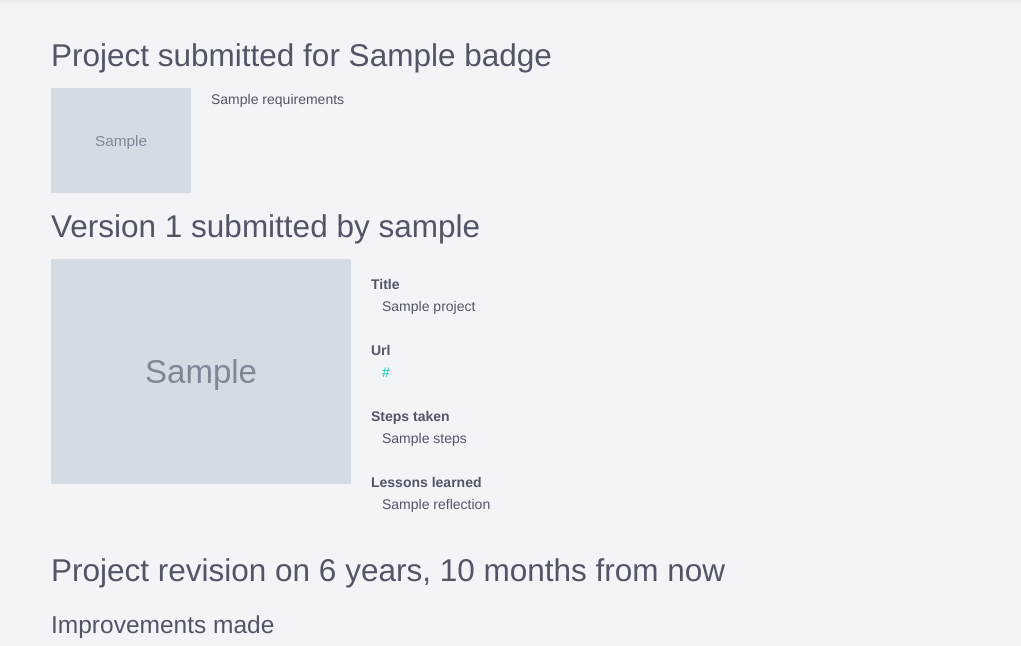
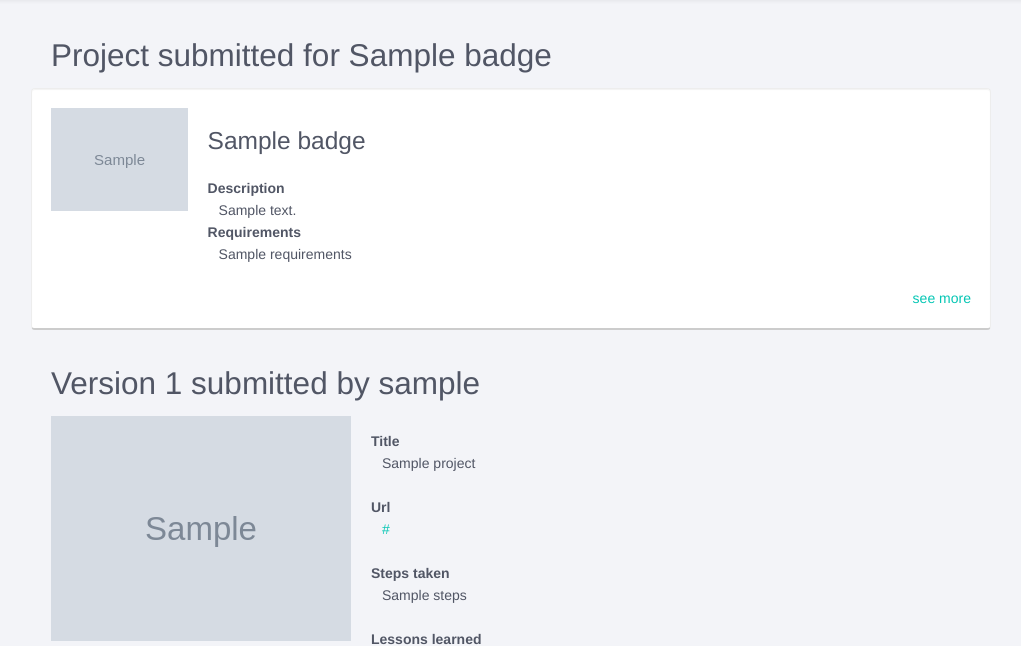
Before and after one commit to p2pu/badges, a Django app: template badges/templates/project/view.html in a window 1280 px wide. Shown: the part 42-688 px from the top of the page, without its empty margins (119-1140 px from the left). Run offline with Django 3.2, Linux system fonts and the light colour scheme; the template is opened without the code that fills it: most values are stand-ins (such as "Sample title", 1, 10 or a date in 2020); grey boxes marked "Sample" are stand-in pictures; some libraries are stand-ins or nearby versions.

Commit message:
Use badge_exceprt.html template on project page

```diff
--- a/badges/templates/badge/badge_excerpt.html
+++ b/badges/templates/badge/badge_excerpt.html
@@ -3,7 +3,7 @@
 <div class="well">
   <div class="row-fluid">
     <div class="span2">
-      <a href="{% url badge_view badge.id %}"><img src="{{ badge.image.url }}"></a>
+      <img src="{{ badge.image.url }}">
     </div>
     <div class="span10">
       <h3>{{ badge.title }}</h3>
@@ -13,6 +13,7 @@
         <dt>{% trans 'Requirements' %}</dt>
         <dd>{{ badge.requirements }}</dd>
       </dl>
+      <a href="{% url badge_view badge.id %}" class="pull-right" >{% trans 'see more' %}</a>
     </div>
   </div>
 </div>
--- a/badges/templates/project/view.html
+++ b/badges/templates/project/view.html
@@ -10,12 +10,7 @@
     </div>
   </div>
   <div class="row">
-    <div class="span2">
-      <a href="{% url badge_view badge.id %}"><img src="{{ badge.image.url }}"></a>
-    </div>
-    <div class="span10">
-      <p>{{ badge.requirements }}</p>
-    </div>
+    {% include 'badge/badge_excerpt.html' %}
   </div>
 
   <div class="row">
```
